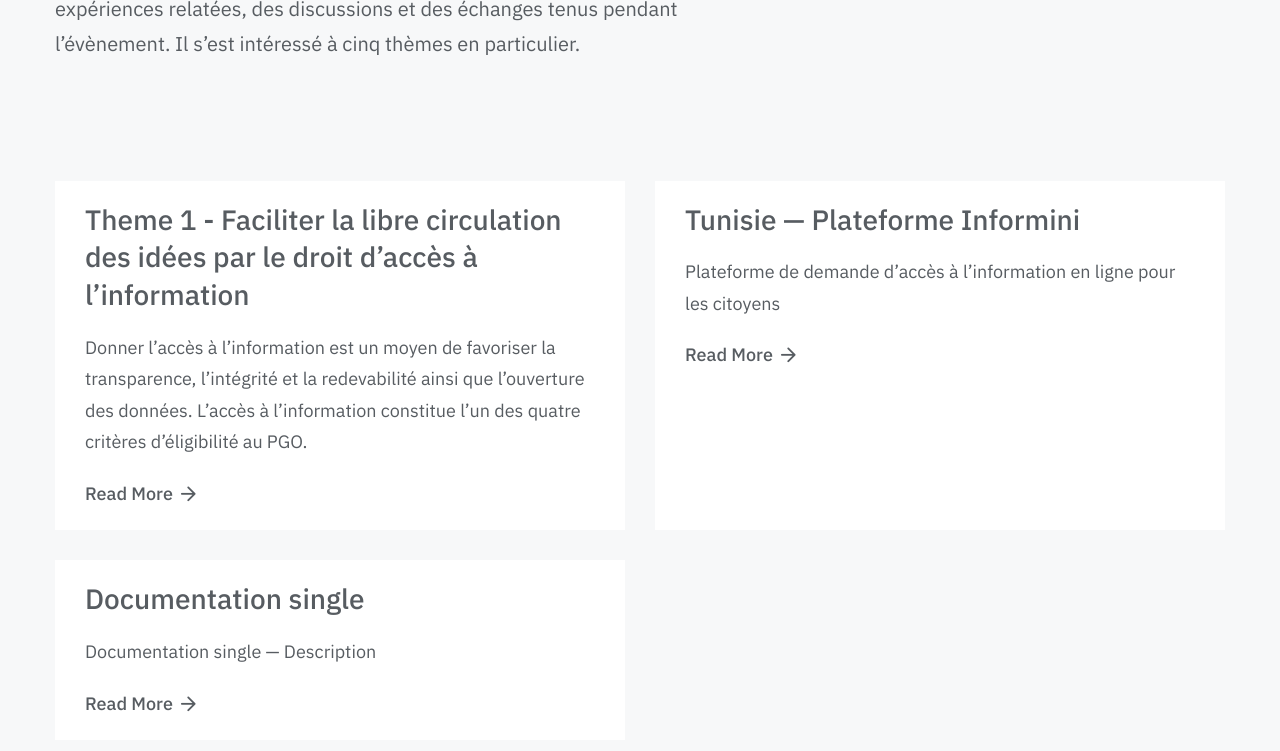
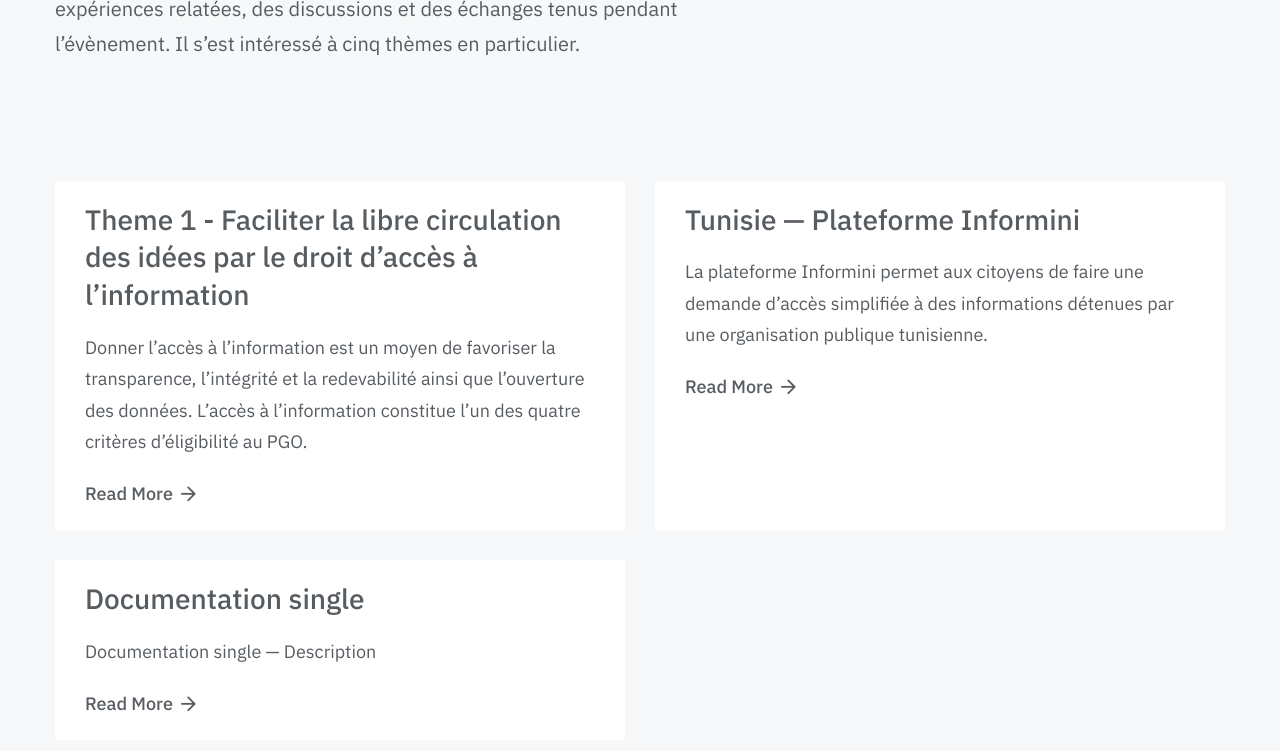
Before and after one commit to cecilaki/guide, a Jekyll site: the page built from documentation.md, in a window 1280 px wide and 900 px high, scrolled down 432 px. Shown: the top 751 px of the window. Built offline with Jekyll 4.4.1, drawn with Linux system fonts in a browser that asks for light colours; some web fonts are replaced.

Commit message:
Update tunisie-informini-plateforme-acces-information.md

```diff
--- a/_documentation/tunisie-informini-plateforme-acces-information.md
+++ b/_documentation/tunisie-informini-plateforme-acces-information.md
@@ -1,14 +1,14 @@
 ---
 # Page settings
 title: Tunisie — Plateforme Informini # Define a title of your page
-description: Plateforme de demande d’accès à l’information en ligne pour les citoyens # Define a description of your page
+description: La plateforme Informini permet aux citoyens de faire une demande d’accès simplifiée à des informations détenues par une organisation publique tunisienne. # Define a description of your page
 keywords: # Define keywords for search engines
 order: 2 # Define order of this page in list of all documentation documents
 
 # Hero section
 hero:
     title: Tunisie - Mise en place d’Informini, plateforme de demande d’accès à l’information
-    text: Prout
+    text: Étapes, bonnes pratiques et enseignements
 
 ---
 
```
